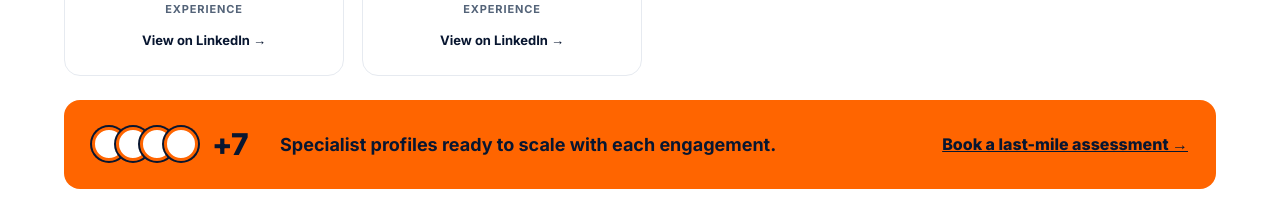
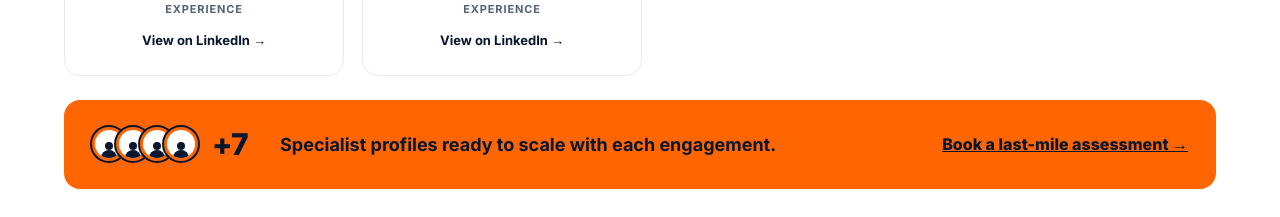
Before and after one commit to launchtexas/DaVeroAI-Website, a Next.js app: page /insurance in a window 1280 px wide. Shown: the part 9920-10137 px from the top of the page. Built offline with nearby package versions, Linux system fonts and the light colour scheme.

Commit message:
fix(v4): bench avatars show a person icon instead of blank circles

```diff
--- a/app/globals.css
+++ b/app/globals.css
@@ -543,8 +543,9 @@ section[id]{scroll-margin-top:72px}
 /* bench */
 .bench{margin-top:24px;display:flex;flex-wrap:wrap;align-items:center;justify-content:space-between;gap:16px 32px;background:var(--orange);color:var(--navy);border-radius:16px;padding:22px 28px}
 .bench .dots{display:flex;align-items:center}
-.bench .dots span{width:34px;height:34px;border-radius:50%;background:#fff;border:3px solid var(--orange);margin-left:-10px;box-shadow:0 0 0 2px var(--navy)}
+.bench .dots span{width:34px;height:34px;border-radius:50%;background:#fff;display:flex;align-items:flex-end;justify-content:center;overflow:hidden;color:var(--navy);border:3px solid var(--orange);margin-left:-10px;box-shadow:0 0 0 2px var(--navy)}
 .bench .dots span:first-child{margin-left:0}
+.bench .dots svg{width:24px;height:24px;margin-bottom:-3px}
 .bench .dots b{margin-left:14px;font-size:30px;font-weight:800;letter-spacing:-.02em}
 .bench p{margin:0;font-size:18px;font-weight:700;flex:1 1 320px}
 .bench a{font-weight:800;color:var(--navy);white-space:nowrap}
--- a/components/site/v4/about.tsx
+++ b/components/site/v4/about.tsx
@@ -95,10 +95,14 @@ export function About() {
         </div>
         <div className="bench">
           <div aria-hidden="true" className="dots">
-            <span />
-            <span />
-            <span />
-            <span />
+            {[0, 1, 2, 3].map((i) => (
+              <span key={i}>
+                <svg fill="currentColor" viewBox="0 0 24 24">
+                  <circle cx="12" cy="9" r="4" />
+                  <path d="M4 21a8 8 0 0 1 16 0z" />
+                </svg>
+              </span>
+            ))}
             <b>+7</b>
           </div>
           <p>Specialist profiles ready to scale with each engagement.</p>
```
